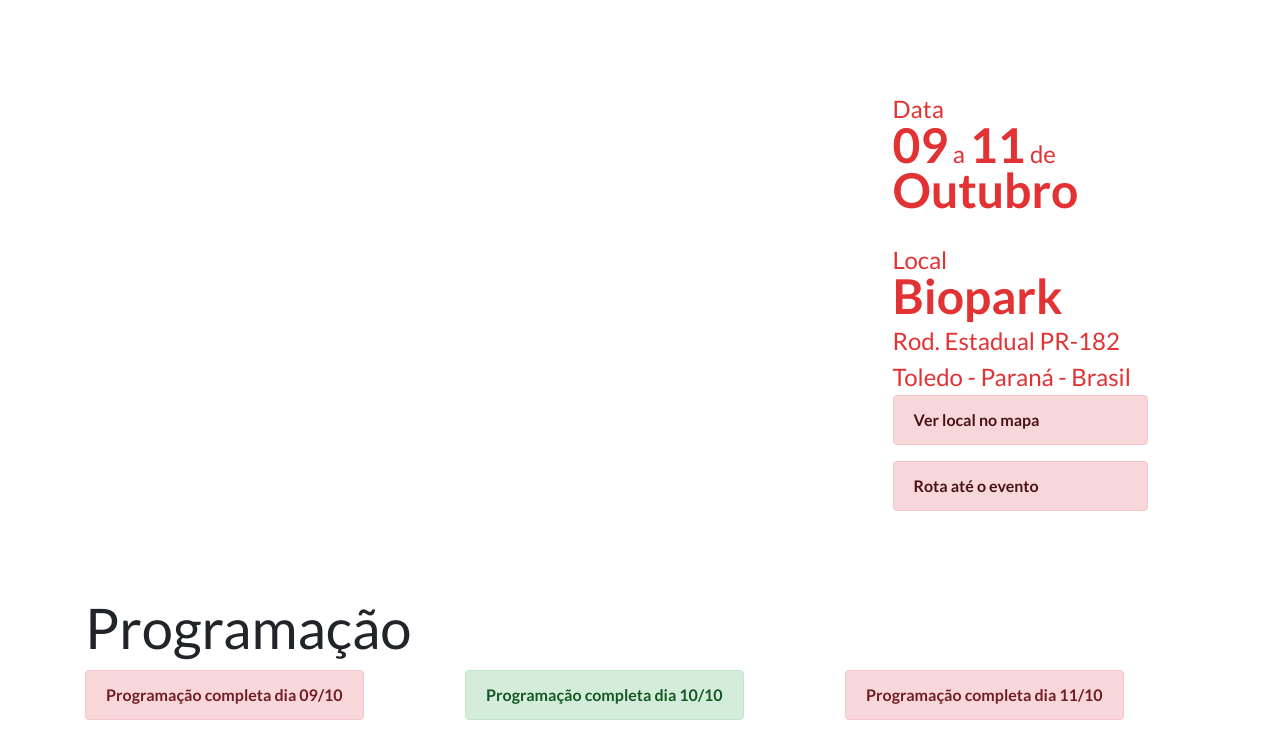
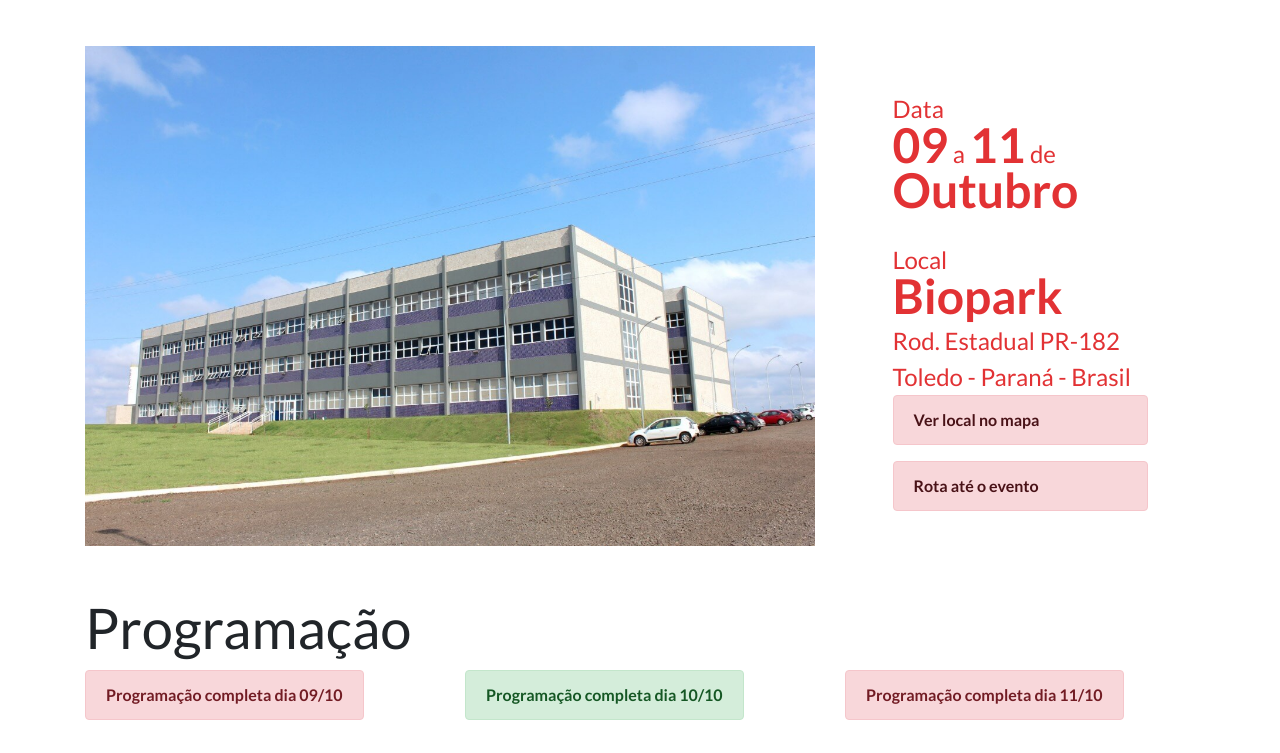
Before and after one commit to 43D/PigData, a plain HTML site: page index.html in a window 1280 px wide. Shown: the part 1003-1756 px from the top of the page. Drawn offline with nearby package versions, Linux system fonts and the light colour scheme.

Commit message:
link img

```diff
--- a/css/style.css
+++ b/css/style.css
@@ -58,7 +58,7 @@ nav.nb-mini .navbar-brand {
 
 .mapImage {
     height: 500px;
-    background-image: url("./img/biopark.jpg");
+    background-image: url("../img/biopark.jpg");
     background-size: cover;
     background-repeat: no-repeat;
     background-position: center center;
```
